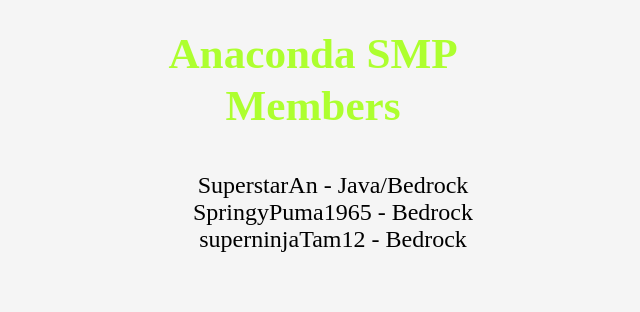
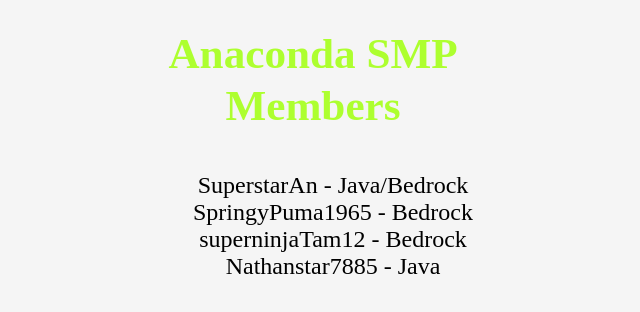
Before and after one commit to Ancoder2009/anacondasmp, a plain HTML site: page index.html in a window 1280 px wide. Shown: the whole page, without its empty margins (327-967 px from the left). Drawn offline with Linux system fonts and the light colour scheme.

Commit message:
Update index.html

```diff
--- a/index.html
+++ b/index.html
@@ -14,6 +14,7 @@
         <li id="superstaran">SuperstarAn - Java/Bedrock</li>
         <li id="springypuma">SpringyPuma1965 - Bedrock</li>
         <li id="superninjatam">superninjaTam12 - Bedrock</li>
+        <li id="Nathanstar7885">Nathanstar7885 - Java</li>
     </ul>
   </body>
 </html>
```
